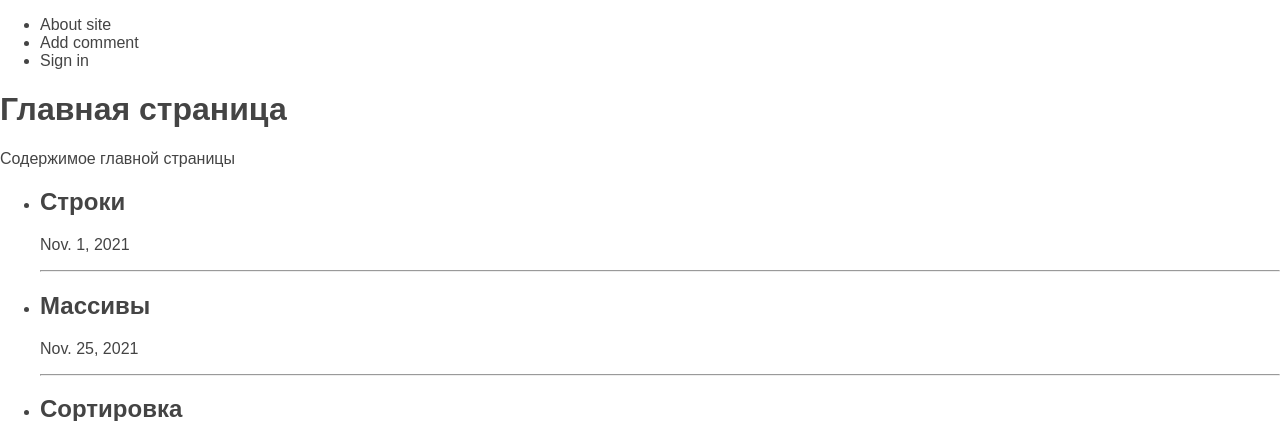
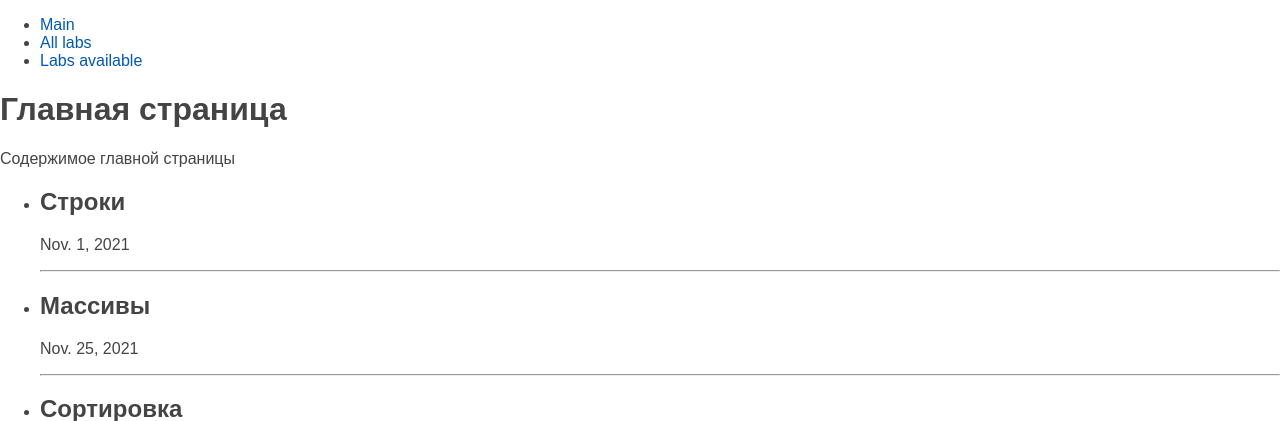
Before and after one commit to morsiiik/lab-house, a Django app: page / in a window 1280 px wide. Shown: the top 421 px of the page. Run offline with Django 3.2, Linux system fonts and the light colour scheme; data comes from the database, SQL or seed files in the repository.

Commit message:
changes\

```diff
--- a/lab_house/labs/templates/labs/base.html
+++ b/lab_house/labs/templates/labs/base.html
@@ -3,16 +3,16 @@
 <html>
 <head>
     <meta charset="UTF-8">
-    <title>{{title}}</title>
-    <link type="text/css" href="{% static 'labs/css/styles.css' %}" rel="stylesheet">
+    <title>{{ title }}</title>
+    <link type='text/css' href='{% static 'labs/css/styles.css' %}' rel='stylesheet'/>
 </head>
 <body>
 {% block mainmenu %}
-<ul>
-{% for m in menu %}
-<li>{{m}}</li>
-{% endfor %}
-</ul>
+    <ul>
+        {% for m in menu %}
+            <li><a href="{% url m.url_name %}">{{m.title}}</a></li>
+        {% endfor %}
+    </ul>
 {% endblock mainmenu %}
 
 {% block content %}
--- a/lab_house/labs/urls.py
+++ b/lab_house/labs/urls.py
@@ -3,9 +3,9 @@ from django.urls import path
 from .views import *
 
 urlpatterns = [
-    path('labs/<int:lab_number>/', lab_num),  # http://127.0.0.1:8000/labs/
-    path('hello/', hello),
-    path('', index, name='home'),
-    path('about/', about, name='about'),
-    path('redirect/', redir)
+	path('<int:lab_number>/', lab),  # http://127.0.0.1:8000/labs/
+	path('all/', la, name = 'all'),
+	path('labs-available/', la, name = 'labs_av'),
+	path('', main, name = 'home'),
+	path('redirect/', redir)
 ]
--- a/lab_house/labs/views.py
+++ b/lab_house/labs/views.py
@@ -3,23 +3,38 @@ from django.shortcuts import render, redirect
 
 from .models import *
 
-menu = ["About site", "Add comment", "Sign in"]
+menu = [
+	{'title': 'Main', 'url_name': 'home'},
+	{'title': 'All labs', 'url_name': 'all'},
+	{'title': 'Labs available', 'url_name': 'labs_av'},
+]
 
-def hello(request):
-    return HttpResponse("Hello")
+
+def la(request):
+	context = {
+		'menu': menu,
+		'posts': Lab.objects.all(),
+		'title': 'All labs available'
+	}
+	return render(request, 'labs/index.html', context = context)
+
 
 def redir(request):
-    return redirect('home', permanent=True)
+	return redirect('home', permanent = True)
 
-def index(request):
-    posts = Lab.objects.all()
-    return render(request, 'labs/index.html', {'posts': posts, 'menu': menu, 'title': 'Главная страница'})
+
+def main(request):
+	posts = Lab.objects.all()
+	return render(request, 'labs/index.html', {'posts': posts, 'menu': menu, 'title': 'Главная страница'})
+
 
 def about(request):
-    return render(request, 'labs/about.html', {'menu': menu, 'title': 'О сайте'})
+	return render(request, 'labs/about.html', {'menu': menu, 'title': 'О сайте'})
 
-def lab_num(request, lab_number):
-    return HttpResponse(f"<h1>Лаба</h1><p>{lab_number}</p>")
+
+def lab(request, lab_number):
+	return HttpResponse(f"<h1>Лаба</h1><p>{lab_number}</p>")
+
 
 def page_not_found(request, exception):
-    return HttpResponseNotFound(f"<h1>Страница не найдена<h1>")
+	return HttpResponseNotFound(f"<h1>Страница не найдена<h1>")
```
Also changed, not shown: lab_house/labs/models.py (+8 -7 lines).
